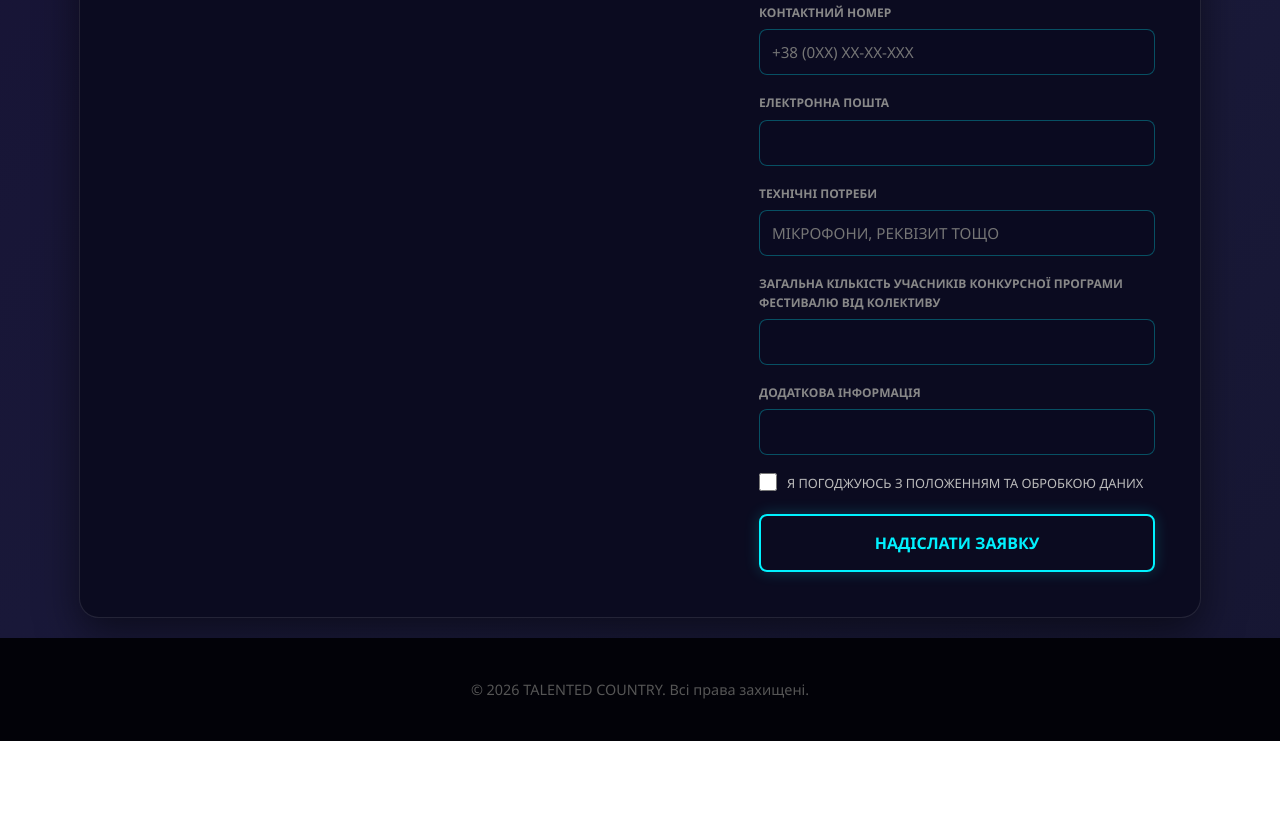
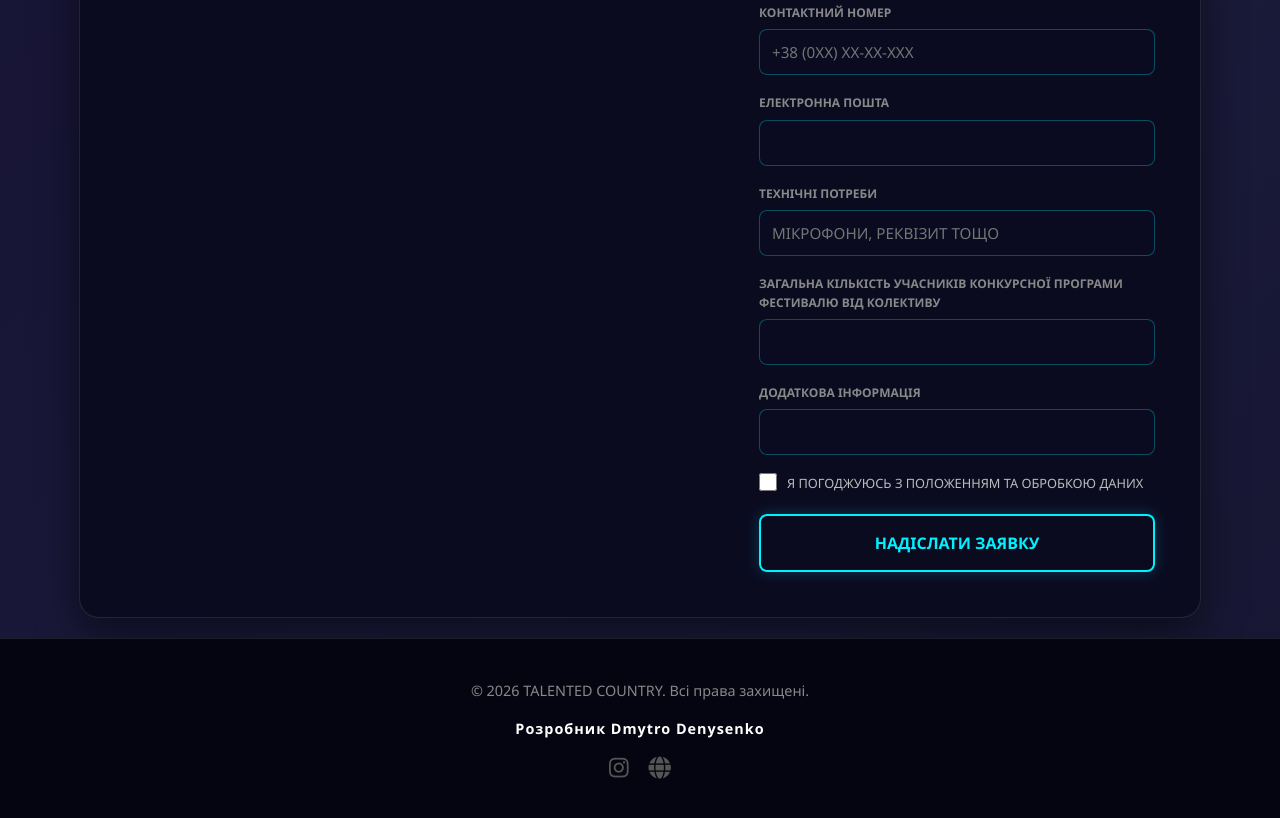
Before and after one commit to DmytroDenysenko18/talented-countryPOLTAVA26, a plain HTML site: page index.html in a window 1280 px wide. Shown: the part 1947-2765 px from the top of the page. Before the commit the page ends 2688 px from the top, so only its background shows below. Drawn offline with Linux system fonts and the light colour scheme.

Commit message:
Update index.html

```diff
--- a/index.html
+++ b/index.html
@@ -4,6 +4,7 @@
     <meta charset="UTF-8">
     <meta name="viewport" content="width=device-width, initial-scale=1.0">
     <title>TALENTED COUNTRY 2026 / Полтава</title>
+    <link rel="stylesheet" href="https://cdnjs.cloudflare.com/ajax/libs/font-awesome/6.0.0/css/all.min.css">
     <style>
         /* === Кольорова палітра === */
         :root {
@@ -287,8 +288,46 @@
 
         .form-actions .btn-submit { width: 100%; border-radius: 8px; margin-top: 20px; }
 
-        /* === ФУТЕР === */
-        .footer { text-align: center; padding: 40px; background: #020208; color: #555; font-size: 0.9rem; }
+        /* === ФУТЕР (ОНОВЛЕНО) === */
+        .footer {
+            text-align: center;
+            padding: 40px;
+            background: rgba(5, 5, 16, 0.95);
+            border-top: 1px solid rgba(255, 255, 255, 0.1);
+            color: #888;
+            font-size: 0.9rem;
+        }
+
+        .developer-info {
+            margin-top: 15px;
+            display: flex;
+            flex-direction: column;
+            align-items: center;
+            gap: 10px;
+        }
+
+        .developer-name {
+            color: #fff;
+            font-weight: 600;
+            letter-spacing: 1px;
+        }
+
+        .dev-links {
+            display: flex;
+            gap: 20px;
+            font-size: 1.4rem;
+        }
+
+        .dev-links a {
+            color: #555;
+            transition: 0.4s cubic-bezier(0.175, 0.885, 0.32, 1.275);
+        }
+
+        .dev-links a:hover {
+            color: var(--primary-color);
+            transform: scale(1.2);
+            text-shadow: 0 0 15px var(--primary-color);
+        }
 
         /* === АДАПТИВНІСТЬ === */
         @media (max-width: 1024px) {
@@ -369,7 +408,7 @@
                             <li>театралізований танець</li>
                             <li>бальна хореографія</li>
                             <li>Спортивні танці (в тому числі чарлідінг)</li>
-                            <li>street dance show (hip-hop, Jazz-funk, Vogue, Breakdance, диско, техно та ін.)</li>
+                            <li>street dance show (hip-hop, Jazz-funk, Vogue, Breakdance, диско, techno та ін.)</li>
                             <li>східний танець</li>
                             <li>вільна танцювальна категорія (для постановок, які не відповідають жодному з вищевказаних жанрів)</li>
                         </ul>
@@ -532,6 +571,13 @@
 
     <footer class="footer">
         <p>&copy; 2026 TALENTED COUNTRY. Всі права захищені.</p>
+        <div class="developer-info">
+            <span class="developer-name">Розробник Dmytro Denysenko</span>
+            <div class="dev-links">
+                <a href="https://www.instagram.com/dgt.dev.studio?igsh=MTcyaTNidnJxMXNnOA==" target="_blank" title="Instagram"><i class="fab fa-instagram"></i></a>
+                <a href="https://dmytrodenysenko18.github.io/Dmytro-Denysenko-Full-Stack-Developer/" target="_blank" title="Portfolio"><i class="fas fa-globe"></i></a>
+            </div>
+        </div>
     </footer>
 
     <script>
```
